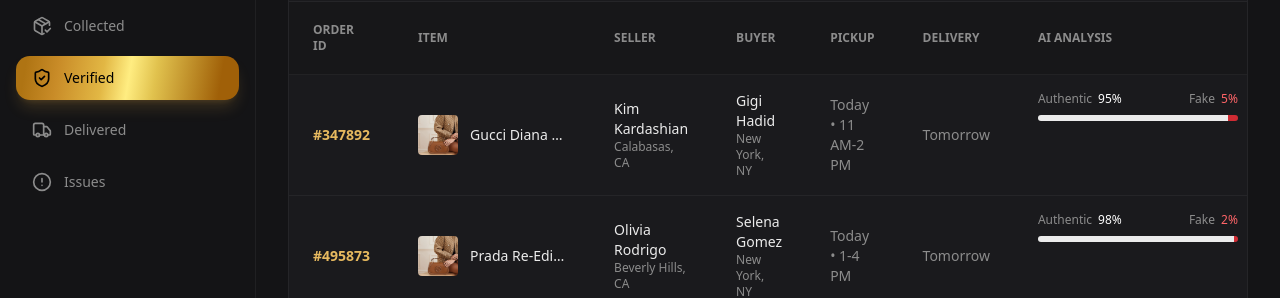
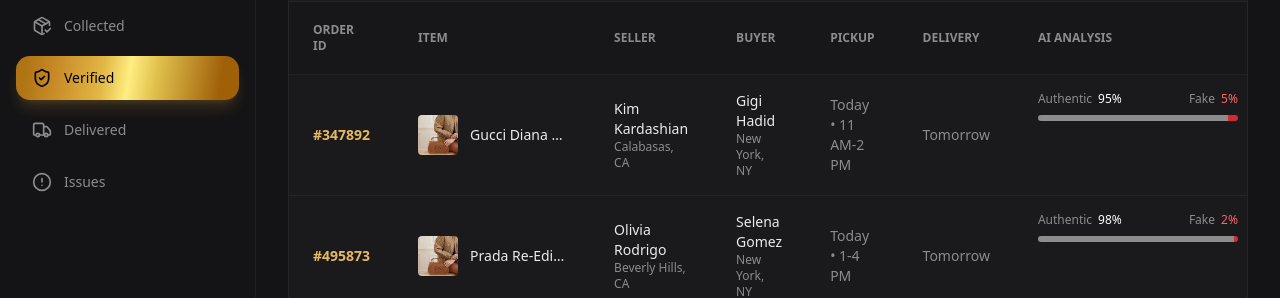
Before and after one commit to pronoy656/closete-admin-dashboard, a Next.js app: page /verified in a window 1280 px wide. Shown: the part 200-498 px from the top of the page. Built offline with nearby package versions, Linux system fonts and the light colour scheme.

Commit message:
bar colour contrast change

```diff
--- a/src/components/dashboard/OrderTable.tsx
+++ b/src/components/dashboard/OrderTable.tsx
@@ -206,7 +206,7 @@
 
                           {/* Progress bar */}
                           <div className="w-full h-1.5 rounded-full bg-[#27272A] overflow-hidden flex">
-                            <div className="h-full bg-[#EBEBEB] transition-all duration-1000 ease-out" style={{ width: `${order.aiAnalysis.originalPercent}%` }} />
+                            <div className="h-full bg-[#8C8C8C] transition-all duration-1000 ease-out" style={{ width: `${order.aiAnalysis.originalPercent}%` }} />
                             <div className="h-full bg-red-500/80 transition-all duration-1000 ease-out" style={{ width: `${order.aiAnalysis.fakePercent}%` }} />
                           </div>
 
```
